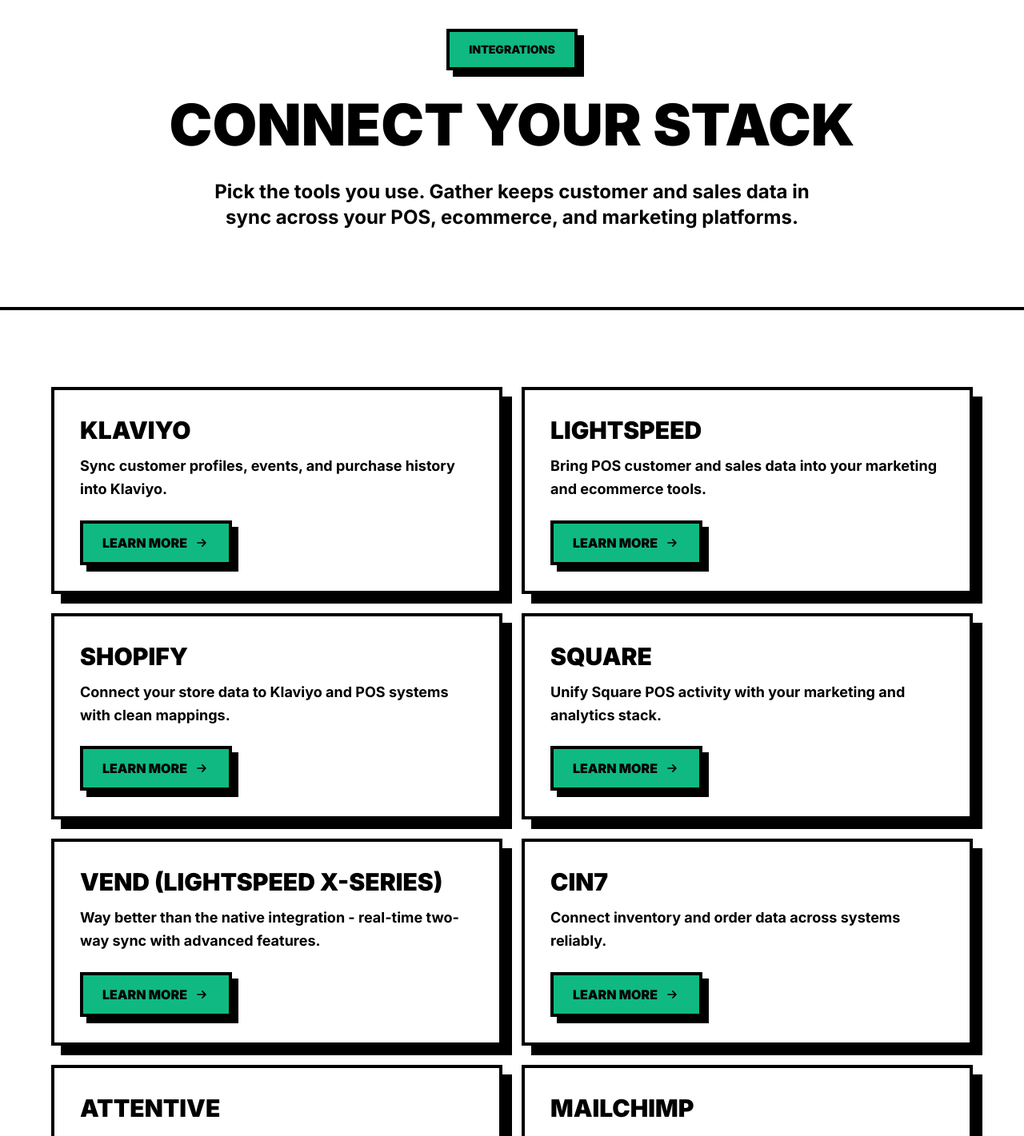
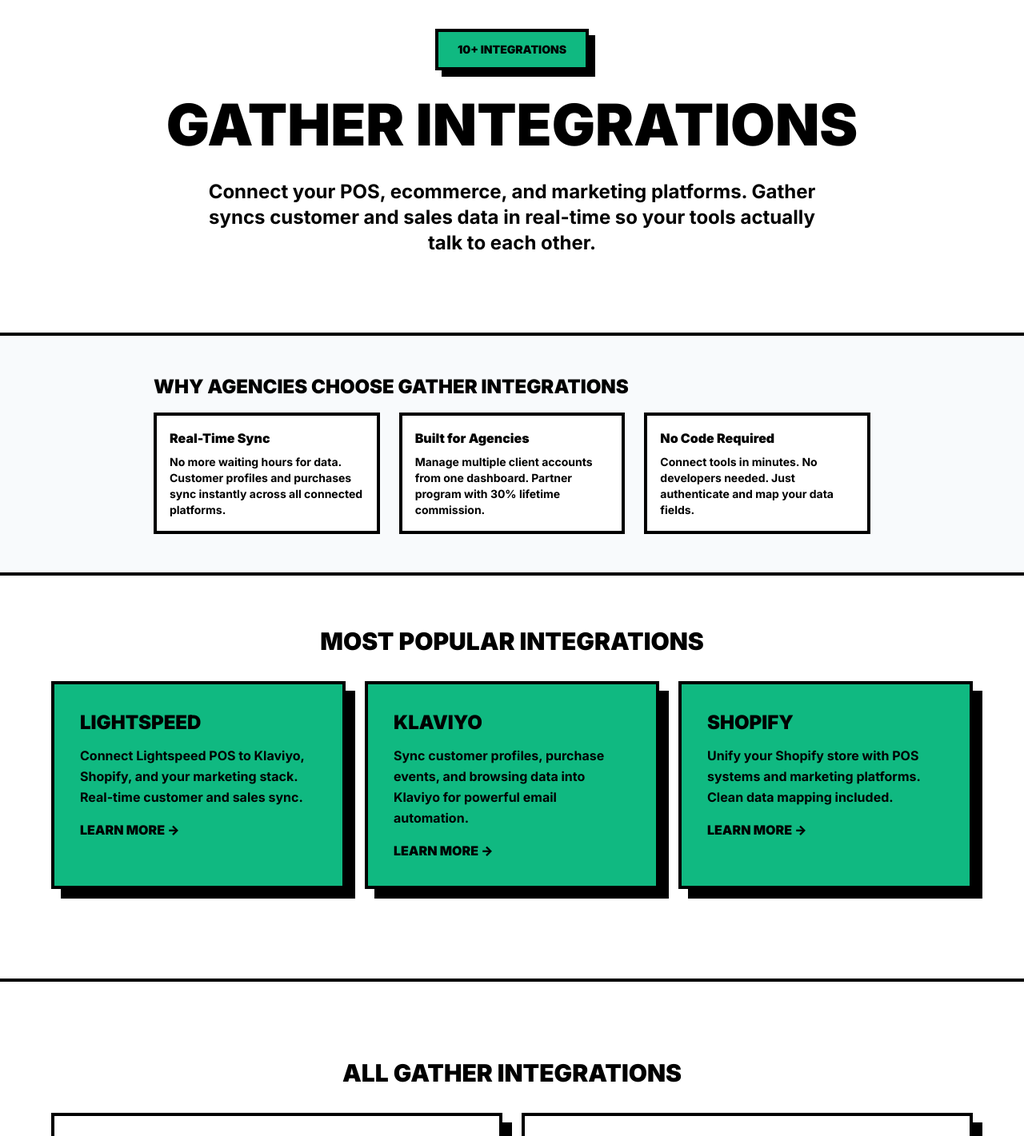
Before and after one commit to Grottytugboat/Gather2026, a Next.js app: page /integrations in a window 1280 px wide. Shown: the part 140-1561 px from the top of the page at 80% size. Built offline with nearby package versions, Linux system fonts and the light colour scheme; no server answers.

Commit message:
SEO: Optimize integrations page for 'gather integrations' + 'lightspeed klaviyo integration' keywords

```diff
--- a/app/integrations/page.tsx
+++ b/app/integrations/page.tsx
@@ -4,73 +4,77 @@
 
 export const metadata: Metadata = {
   ...defaultMetadata,
-  title: 'Integrations - Connect Your Ecommerce Stack | Gather',
+  title: 'Gather Integrations | Klaviyo, Lightspeed, Shopify & More',
   description:
-    'Browse Gather integrations for Klaviyo, Lightspeed, Shopify, Square, Vend, and more. Sync customer and sales data in real-time across your tools.',
+    'Connect your POS and ecommerce tools with Gather integrations. Sync Lightspeed to Klaviyo, Shopify to Square, and more. Real-time data sync for agencies and retailers.',
+  keywords: 'gather integrations, lightspeed klaviyo integration, pos klaviyo sync, shopify square integration, ecommerce data sync',
   openGraph: {
     ...defaultMetadata.openGraph,
-    title: 'Integrations - Connect Your Ecommerce Stack',
-    description: 'Browse Gather integrations and connect your ecommerce tools in real-time.',
+    title: 'Gather Integrations | Connect Your Ecommerce Stack',
+    description: 'Sync customer and sales data between Lightspeed, Klaviyo, Shopify, Square, and more. Built for agencies and retailers.',
   },
 }
 
 const integrations = [
   {
+    name: 'Lightspeed',
+    href: '/integrations/lightspeed',
+    description: 'Connect Lightspeed POS to Klaviyo, Shopify, and your marketing stack. Real-time customer and sales sync.',
+    popular: true,
+  },
+  {
     name: 'Klaviyo',
     href: '/integrations/klaviyo',
-    description: 'Sync customer profiles, events, and purchase history into Klaviyo.',
-  },
-  {
-    name: 'Lightspeed',
-    href: '/integrations/lightspeed',
-    description: 'Bring POS customer and sales data into your marketing and ecommerce tools.',
+    description: 'Sync customer profiles, purchase events, and browsing data into Klaviyo for powerful email automation.',
+    popular: true,
   },
   {
     name: 'Shopify',
     href: '/integrations/shopify',
-    description: 'Connect your store data to Klaviyo and POS systems with clean mappings.',
+    description: 'Unify your Shopify store with POS systems and marketing platforms. Clean data mapping included.',
+    popular: true,
   },
   {
     name: 'Square',
     href: '/integrations/square',
-    description: 'Unify Square POS activity with your marketing and analytics stack.',
+    description: 'Bring Square POS transactions into your ecommerce and email marketing stack automatically.',
   },
   {
     name: 'Vend (Lightspeed X-Series)',
     href: '/integrations/vend',
-    description: 'Way better than the native integration - real-time two-way sync with advanced features.',
+    description: 'Real-time two-way sync that actually works. Way better than native integrations.',
   },
   {
     name: 'Cin7',
     href: '/integrations/cin7',
-    description: 'Connect inventory and order data across systems reliably.',
+    description: 'Sync inventory, orders, and customer data across your entire tech stack.',
   },
   {
     name: 'Attentive',
     href: '/integrations/attentive',
-    description: 'Power SMS personalization with unified customer data.',
+    description: 'Power SMS personalization with unified POS and ecommerce customer data.',
   },
   {
     name: 'Mailchimp',
     href: '/integrations/mailchimp',
-    description: 'Keep audiences and purchase history aligned for smarter campaigns.',
+    description: 'Keep audiences and purchase history perfectly synced for smarter email campaigns.',
   },
   {
     name: 'Postscript',
     href: '/integrations/postscript',
-    description: 'Sync customer and purchase signals to sharpen SMS targeting.',
+    description: 'Connect customer purchase signals to sharpen your SMS targeting and segmentation.',
   },
   {
     name: 'Omnisend',
     href: '/integrations/omnisend',
-    description: 'Unify ecommerce and POS data to improve segmentation and automation.',
+    description: 'Unify ecommerce and POS data to improve email segmentation and automation flows.',
   },
 ]
 
 export default function IntegrationsIndexPage() {
   const articleSchema = generateStructuredData('Article', {
-    title: 'Integrations',
-    description: 'Browse integrations and connect your ecommerce stack with Gather.',
+    title: 'Gather Integrations',
+    description: 'Connect your POS and ecommerce tools with Gather. Sync Lightspeed to Klaviyo, Shopify to Square, and more.',
     datePublished: '2024-01-01',
   })
 
@@ -86,28 +90,84 @@
         <section className="py-24 px-6 border-b-4 border-black dark:border-white">
           <div className="max-w-5xl mx-auto text-center space-y-8">
             <div className="inline-flex items-center gap-2 px-6 py-3 bg-gather-green dark:bg-gather-green border-4 border-black dark:border-white shadow-brutal dark:shadow-brutal-dark text-sm font-black text-black dark:text-white uppercase mx-auto">
-              Integrations
+              10+ Integrations
             </div>
             <h1 className="text-5xl md:text-6xl lg:text-7xl font-black text-black dark:text-white leading-tight uppercase">
-              Connect Your Stack
+              Gather Integrations
             </h1>
             <p className="text-xl md:text-2xl text-black dark:text-white leading-relaxed max-w-3xl mx-auto font-bold">
-              Pick the tools you use. Gather keeps customer and sales data in sync across your POS, ecommerce, and marketing platforms.
+              Connect your POS, ecommerce, and marketing platforms. Gather syncs customer and sales data in real-time so your tools actually talk to each other.
             </p>
           </div>
         </section>
 
+        {/* SEO content section */}
+        <section className="py-12 px-6 bg-slate-50 dark:bg-slate-800 border-b-4 border-black dark:border-white">
+          <div className="max-w-4xl mx-auto">
+            <h2 className="text-2xl font-black text-black dark:text-white mb-4 uppercase">
+              Why Agencies Choose Gather Integrations
+            </h2>
+            <div className="grid md:grid-cols-3 gap-6 text-black dark:text-white font-bold">
+              <div className="p-4 bg-white dark:bg-slate-900 border-4 border-black dark:border-white">
+                <h3 className="font-black mb-2">Real-Time Sync</h3>
+                <p className="text-sm">No more waiting hours for data. Customer profiles and purchases sync instantly across all connected platforms.</p>
+              </div>
+              <div className="p-4 bg-white dark:bg-slate-900 border-4 border-black dark:border-white">
+                <h3 className="font-black mb-2">Built for Agencies</h3>
+                <p className="text-sm">Manage multiple client accounts from one dashboard. Partner program with 30% lifetime commission.</p>
+              </div>
+              <div className="p-4 bg-white dark:bg-slate-900 border-4 border-black dark:border-white">
+                <h3 className="font-black mb-2">No Code Required</h3>
+                <p className="text-sm">Connect tools in minutes. No developers needed. Just authenticate and map your data fields.</p>
+              </div>
+            </div>
+          </div>
+        </section>
+
+        {/* Popular integrations */}
+        <section className="py-16 px-6 border-b-4 border-black dark:border-white">
+          <div className="max-w-6xl mx-auto">
+            <h2 className="text-3xl font-black text-black dark:text-white mb-8 uppercase text-center">
+              Most Popular Integrations
+            </h2>
+            <div className="grid gap-6 md:grid-cols-3 mb-12">
+              {integrations.filter(i => i.popular).map((integration) => (
+                <Link
+                  key={integration.href}
+                  href={integration.href}
+                  className="block p-8 bg-gather-green border-4 border-black dark:border-white shadow-brutal-lg dark:shadow-brutal-lg-dark hover:shadow-brutal-xl dark:hover:shadow-brutal-xl-dark transition-all"
+                >
+                  <h3 className="text-2xl font-black text-black mb-3 uppercase">
+                    {integration.name}
+                  </h3>
+                  <p className="text-black leading-relaxed font-bold mb-4">
+                    {integration.description}
+                  </p>
+                  <span className="inline-flex items-center gap-2 font-black uppercase text-black">
+                    Learn more →
+                  </span>
+                </Link>
+              ))}
+            </div>
+          </div>
+        </section>
+
+        {/* All integrations */}
         <section className="py-24 px-6 border-b-4 border-black dark:border-white">
-          <div className="max-w-6xl mx-auto grid gap-6 md:grid-cols-2">
+          <div className="max-w-6xl mx-auto">
+            <h2 className="text-3xl font-black text-black dark:text-white mb-8 uppercase text-center">
+              All Gather Integrations
+            </h2>
+            <div className="grid gap-6 md:grid-cols-2">
               {integrations.map((integration) => (
                 <Link
                   key={integration.href}
                   href={integration.href}
                   className="block p-8 bg-white dark:bg-slate-900 border-4 border-black dark:border-white shadow-brutal-lg dark:shadow-brutal-lg-dark hover:shadow-brutal-xl dark:hover:shadow-brutal-xl-dark transition-all"
                 >
-                <h2 className="text-3xl font-black text-black dark:text-white mb-3 uppercase">
+                  <h3 className="text-2xl font-black text-black dark:text-white mb-3 uppercase">
                     {integration.name}
-                </h2>
+                  </h3>
                   <p className="text-lg text-black dark:text-white leading-relaxed font-bold mb-6">
                     {integration.description}
                   </p>
@@ -120,15 +180,40 @@
                 </Link>
               ))}
             </div>
+          </div>
+        </section>
+
+        {/* Lightspeed + Klaviyo specific section for SEO */}
+        <section className="py-16 px-6 bg-slate-50 dark:bg-slate-800 border-b-4 border-black dark:border-white">
+          <div className="max-w-4xl mx-auto">
+            <h2 className="text-3xl font-black text-black dark:text-white mb-6 uppercase">
+              Lightspeed to Klaviyo Integration
+            </h2>
+            <p className="text-lg text-black dark:text-white font-bold mb-6">
+              The most requested integration. Gather connects your Lightspeed POS to Klaviyo in real-time, syncing customer profiles, purchase history, and in-store events so you can build powerful email automations that actually convert.
+            </p>
+            <ul className="list-disc list-inside text-black dark:text-white font-bold space-y-2 mb-6">
+              <li>Sync in-store purchases to Klaviyo profiles automatically</li>
+              <li>Track customer lifetime value across online and offline channels</li>
+              <li>Trigger email flows based on POS activity</li>
+              <li>Segment customers by store location, purchase frequency, and spend</li>
+            </ul>
+            <Link
+              href="/integrations/lightspeed"
+              className="inline-flex items-center gap-2 px-6 py-3 bg-gather-green text-black font-black uppercase border-4 border-black shadow-brutal hover:shadow-brutal-lg transition-all"
+            >
+              Set up Lightspeed + Klaviyo →
+            </Link>
+          </div>
         </section>
 
         <section className="py-24 px-6">
           <div className="max-w-4xl mx-auto text-center space-y-6">
             <h2 className="text-4xl md:text-5xl font-black text-black dark:text-white uppercase">
-              Need a specific integration?
+              Need a Custom Integration?
             </h2>
             <p className="text-xl text-black dark:text-white font-bold">
-              Tell us what you’re connecting and we’ll point you in the right direction.
+              Don't see your tool? We build custom integrations for agencies and enterprise clients.
             </p>
             <Link
               href="/contact"
```
Lines whose indentation alone changed are shown as unchanged.
